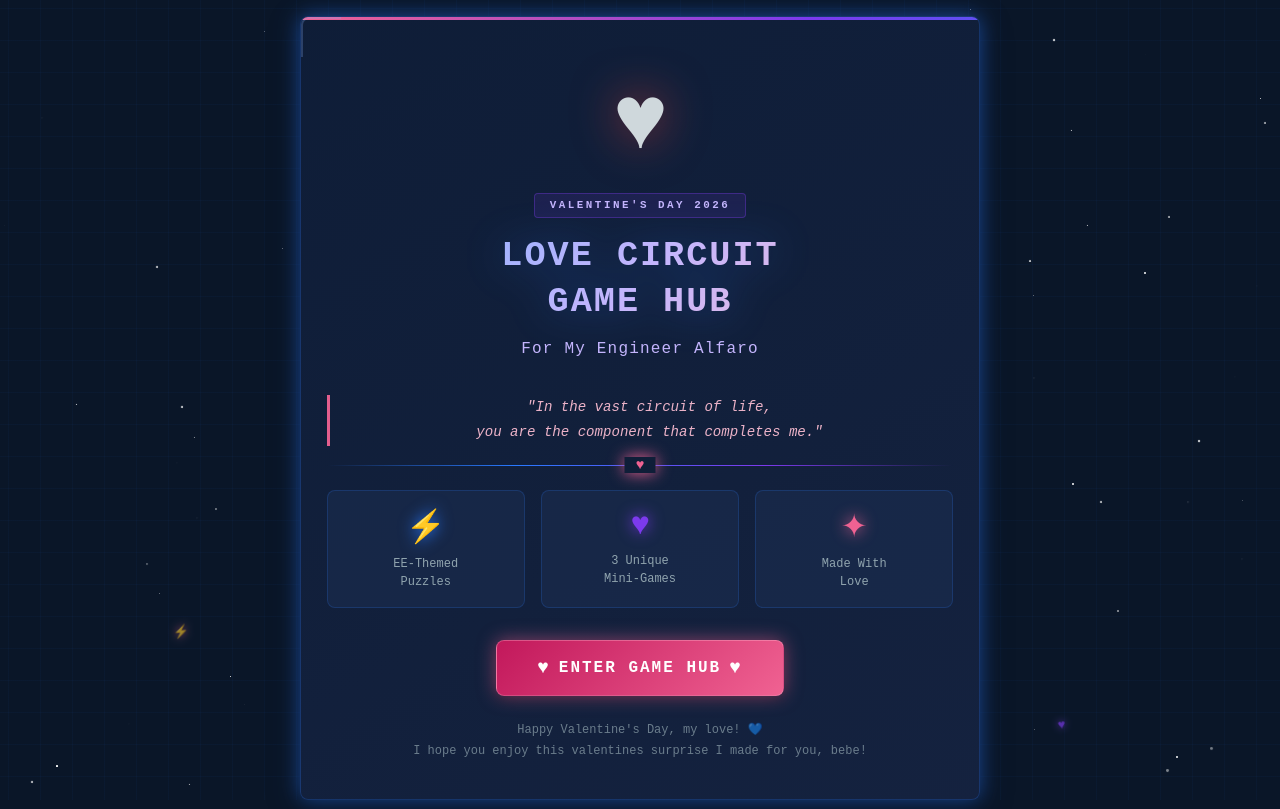
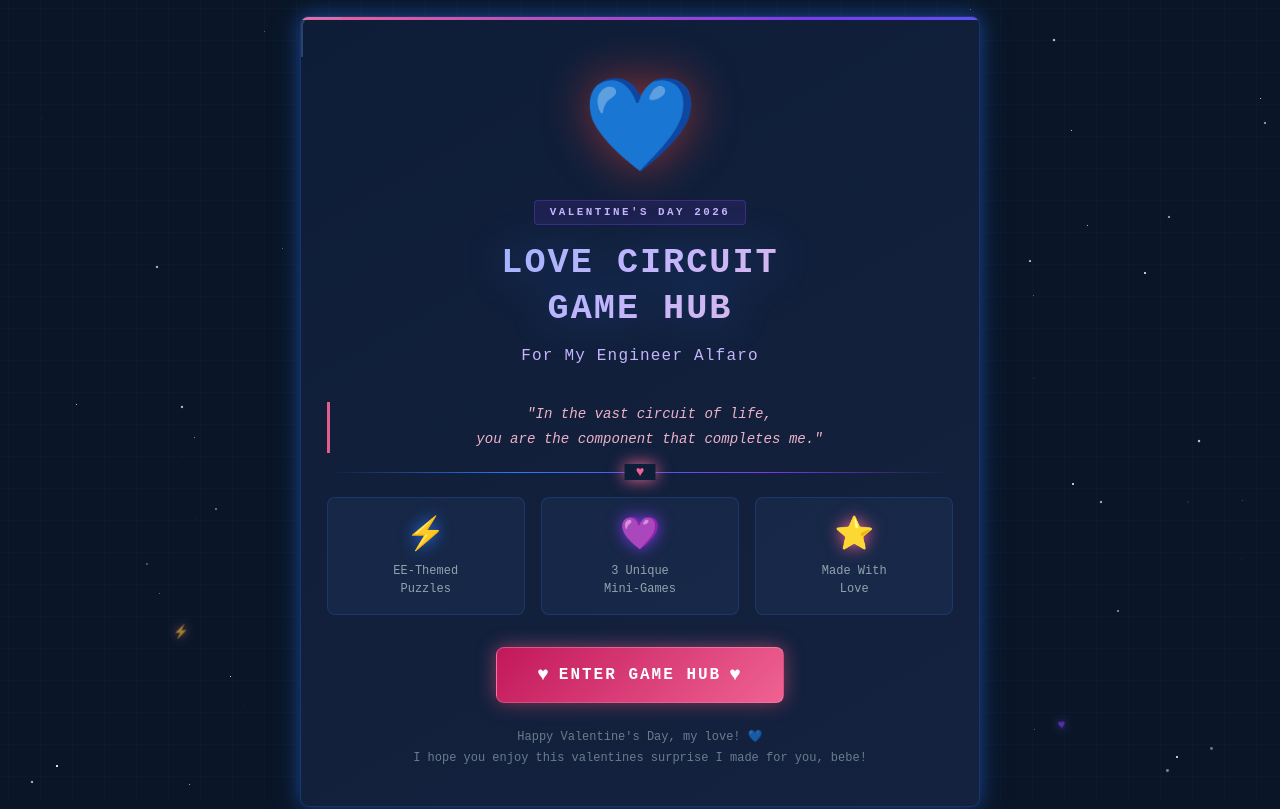
Before and after one commit to gela08/valentines_surprise, a plain HTML site: page index.html in a window 1280 px wide. Shown: the top 809 px of the page. Drawn offline with Linux system fonts and the light colour scheme.

Commit message:
for bebe

```diff
--- a/index.html
+++ b/index.html
@@ -4,12 +4,14 @@
 <meta charset="UTF-8">
 <link rel="icon" type="image/png" href="./icon/white_icon.png" />
 <meta name="viewport" content="width=device-width,initial-scale=1,maximum-scale=1">
-<title>Valentine's Game Hub</title>
+<title> Valentine's Game Hub </title>
 <link rel="stylesheet" href="style.css">
 </head>
 <body>
 <div id="stars"></div>
 <div id="fhearts"></div>
+
+<!-- 💙 💜 -->
 
 <!-- Pixel Scene at Bottom -->
 <!-- <div id="pixel-scene">
@@ -27,7 +29,7 @@
 <div id="s-welcome" class="screen active">
   <div class="panel">
     <div class="welcome-hero">
-      <span class="hero-heart">♥</span>
+      <span class="hero-heart">💙</span>
       <div class="badge v">Valentine's Day 2026</div>
       <h1 class="title">Love Circuit<br>Game Hub</h1>
       <p class="subtitle">For My Engineer Alfaro</p>
@@ -46,11 +48,11 @@
         <div class="feature-text">EE-Themed<br>Puzzles</div>
       </div>
       <div class="feature">
-        <span class="feature-icon" style="color:var(--vio)">♥</span>
+        <span class="feature-icon" style="color:var(--vio)">💜</span>
         <div class="feature-text">3 Unique<br>Mini-Games</div>
       </div>
       <div class="feature">
-        <span class="feature-icon" style="color:var(--pink)">✦</span>
+        <span class="feature-icon" style="color:var(--pink)">⭐</span>
         <div class="feature-text">Made With<br>Love</div>
       </div>
     </div>
@@ -85,7 +87,7 @@
     <div class="gcard" onclick="launch('a')">
       <div class="gcard-num">GAME 01</div>
       <div class="gcard-top">
-        <div class="gcard-ico">⚡</div>
+        <div class="gcard-ico">⚡︎</div>
         <div>
           <div class="gcard-name">Circuit Connect</div>
           <div class="gcard-desc">Wire the pathways to power our love</div>
```
